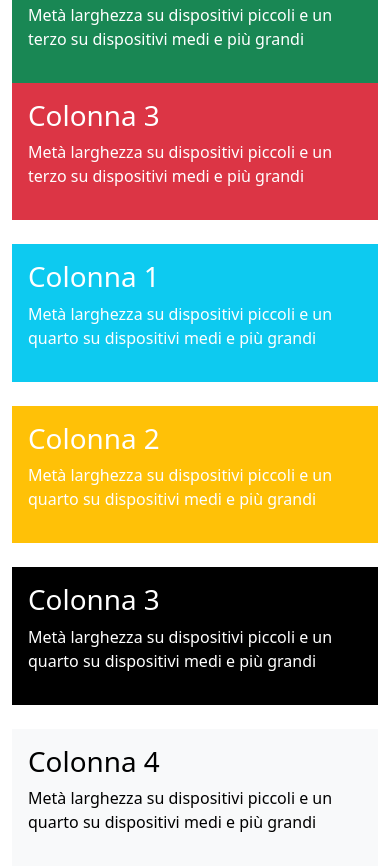
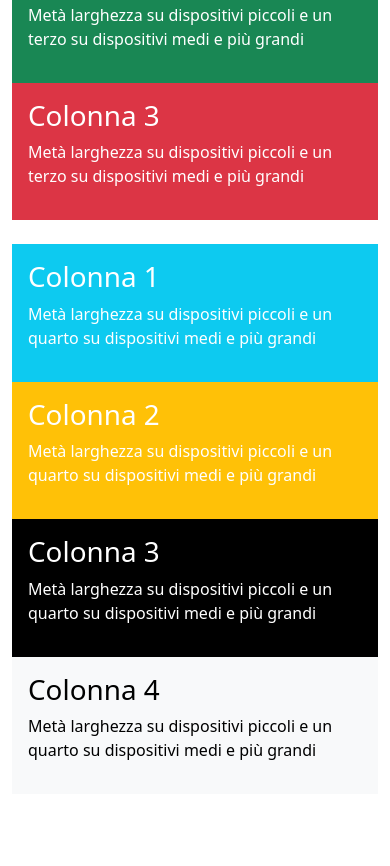
Before and after one commit to rob587/htmlcss-bootstrap-layout, a plain HTML site: page index.html in a window 390 px wide. Shown: the part 620-1486 px from the top of the page. After the commit the page ends 1414 px from the top, so only its background shows below. Drawn offline with nearby package versions, Linux system fonts and the light colour scheme.

Commit message:
mobile terminato

```diff
--- a/index.html
+++ b/index.html
@@ -55,26 +55,26 @@
             </div>
         </div>
 
-        <div class="row g-0">
-            <div class="col-lg-3 mt-4">
+        <div class="row g-0 mt-4">
+            <div class="col-lg-3 col-sm-6 ">
                 <div class="box p-3 h-100 bg-info text-white">
                     <h1>Colonna 1</h1>
                     <p>Metà larghezza su dispositivi piccoli e un quarto su dispositivi medi e più grandi</p>
                 </div>
             </div>
-            <div class="col-lg-3 mt-4">
+            <div class="col-lg-3 col-sm-6  ">
                 <div class="box p-3 h-100 bg-warning text-white ">
                     <h1>Colonna 2</h1>
                     <p>Metà larghezza su dispositivi piccoli e un quarto su dispositivi medi e più grandi</p>
                 </div>
             </div>
-            <div class="col-lg-3 mt-4">
+            <div class="col-lg-3 col-sm-6 ">
                 <div class="box p-3 h-100 bg-black text-white">
                     <h1>Colonna 3</h1>
                     <p>Metà larghezza su dispositivi piccoli e un quarto su dispositivi medi e più grandi</p>
                 </div>
             </div>
-            <div class="col-lg-3  mt-4">
+            <div class="col-lg-3 col-sm-6  ">
                 <div class="box p-3 h-100 bg-light
  text-black">
                     <h1>Colonna 4</h1>
```
